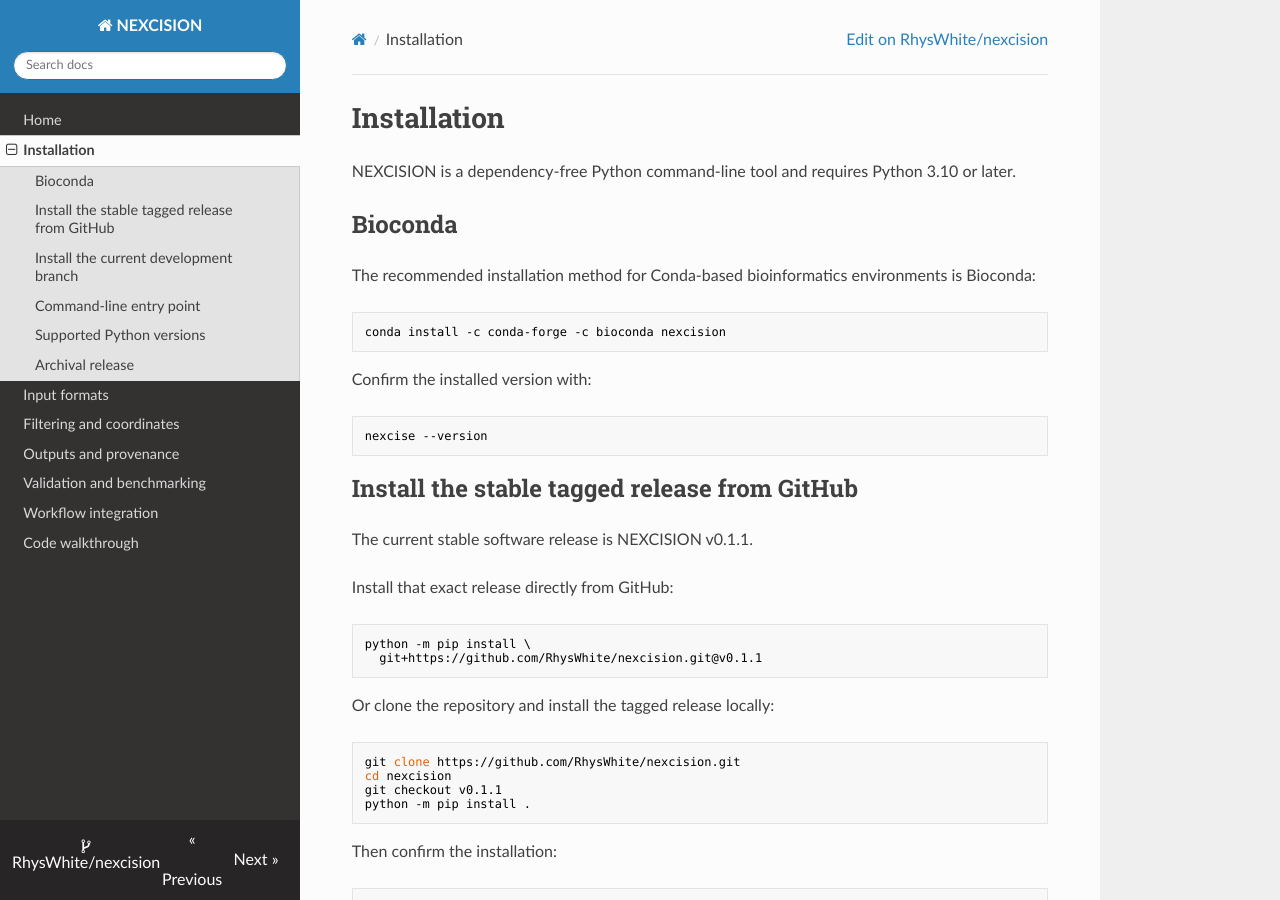
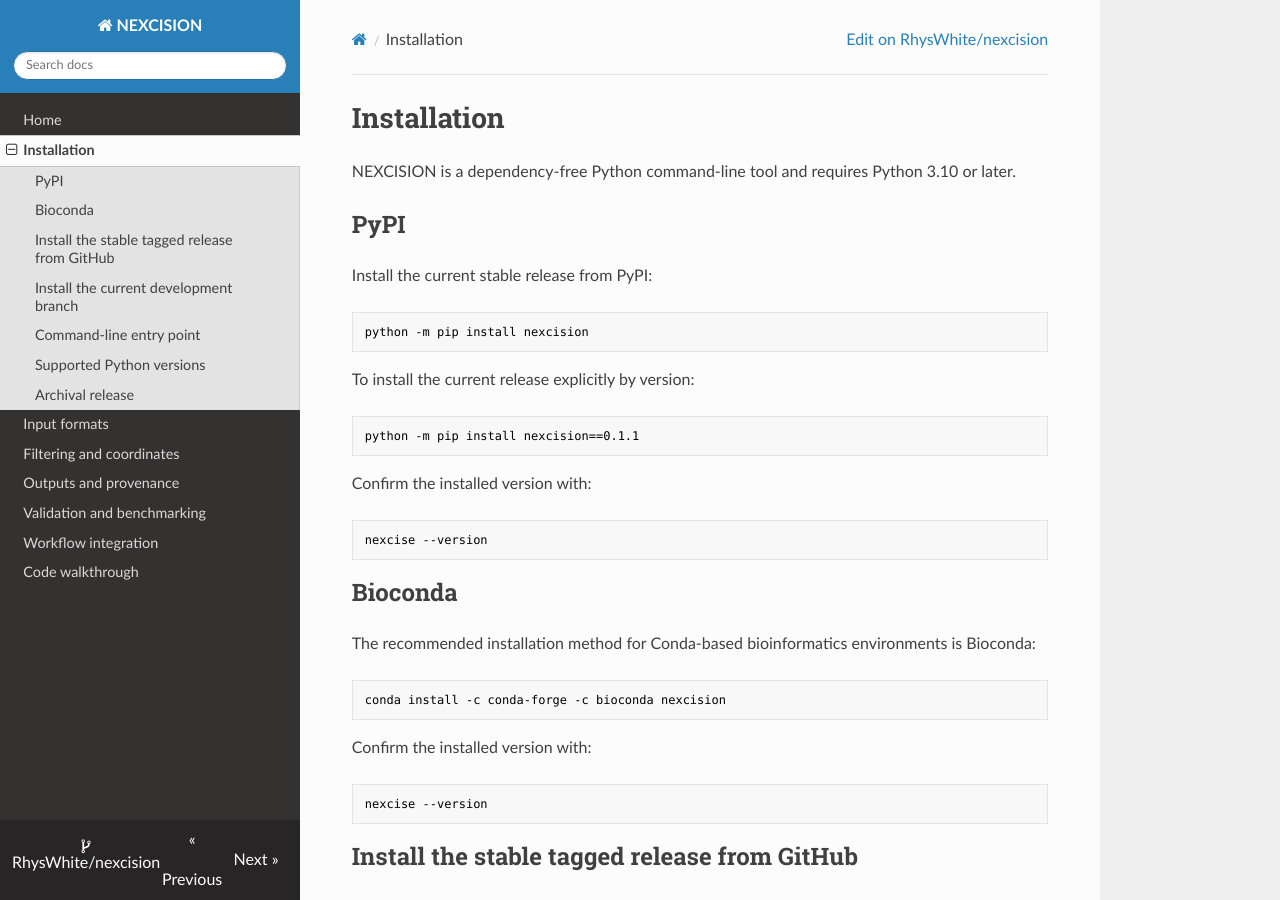
Before and after one commit to RhysWhite/nexcision, an MkDocs documentation site: the page built from docs/installation.md, in a window 1280 px wide and 900 px high. Built offline with MkDocs 1.6.1, drawn with Linux system fonts in a browser that asks for light colours; nearby versions of some CDN libraries.

Commit message:
Document PyPI and hosted documentation

````diff
--- a/docs/installation.md
+++ b/docs/installation.md
@@ -1,6 +1,26 @@
 # Installation
 
 NEXCISION is a dependency-free Python command-line tool and requires Python 3.10 or later.
+
+## PyPI
+
+Install the current stable release from PyPI:
+
+```bash
+python -m pip install nexcision
+```
+
+To install the current release explicitly by version:
+
+```bash
+python -m pip install nexcision==0.1.1
+```
+
+Confirm the installed version with:
+
+```bash
+nexcise --version
+```
 
 ## Bioconda
 
--- a/pyproject.toml
+++ b/pyproject.toml
@@ -33,6 +33,7 @@
 
 [project.urls]
 Homepage = "https://github.com/RhysWhite/nexcision"
+Documentation = "https://nexcision.readthedocs.io/"
 Repository = "https://github.com/RhysWhite/nexcision"
 Issues = "https://github.com/RhysWhite/nexcision/issues"
 
````
Also changed, not shown: README.md (+20 -7 lines), docs/index.md (+9 -5 lines).
